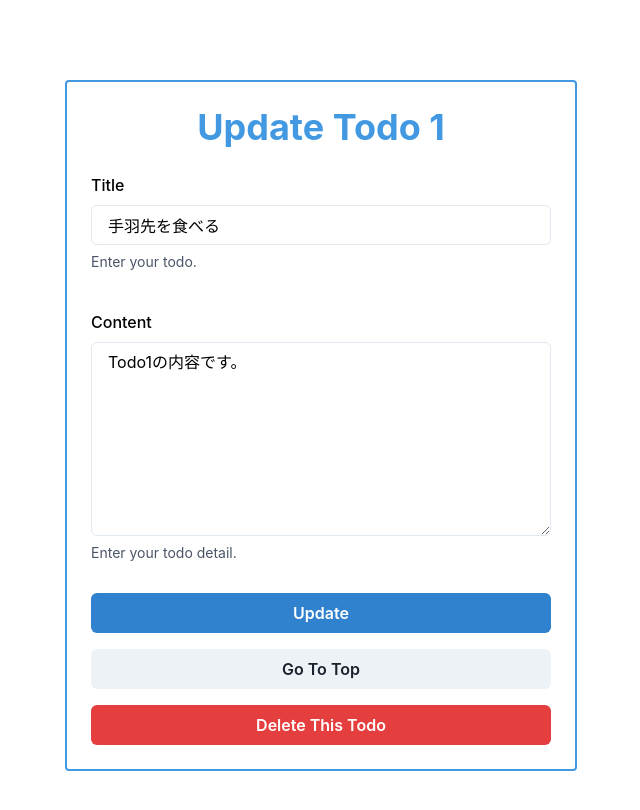
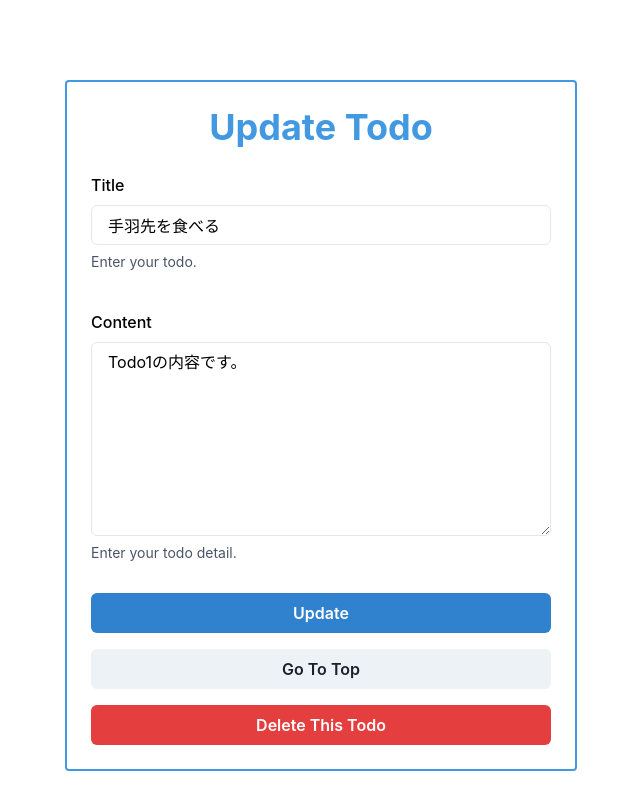
Before and after one commit to shinsaku-web/TodoRedux, a Next.js app: page /update/1 in a window 1280 px wide. Shown: the top 810 px of the page, without its empty margins (319-959 px from the left). Built offline with nearby package versions, Linux system fonts and the light colour scheme.

Commit message:
update:idの表示を削除

```diff
--- a/src/components/templates/UpdateTodoTemplate.tsx
+++ b/src/components/templates/UpdateTodoTemplate.tsx
@@ -23,7 +23,7 @@ export const UpdateTodoTemplate = () => {
   return (
     <Box>
       <Heading as='h1' size='xl' color={'blue.400'} textAlign={'center'}>
-        Update Todo {id}
+        Update Todo
       </Heading>
       <Box pt={6}>
         <FormControl>
```
